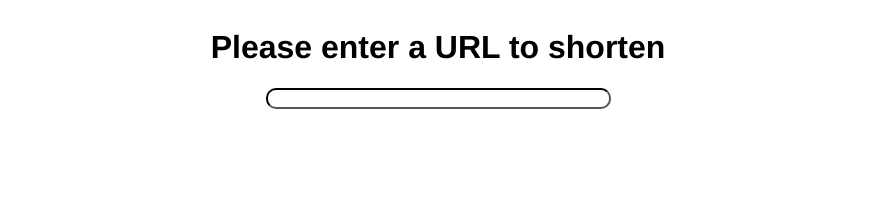
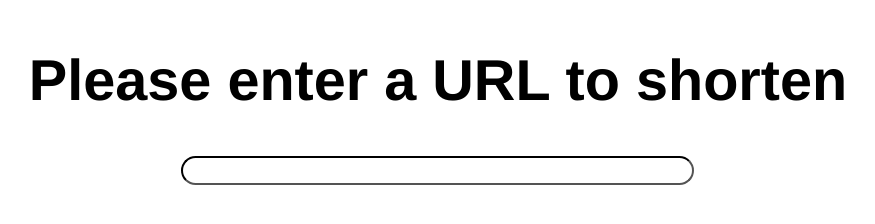
Before and after one commit to mschudt/UrlShortener, a website: page static/html/index.html in a window 1280 px wide. Shown: the whole page, without its empty margins (202-1077 px from the left). Drawn offline with Linux system fonts and the light colour scheme.

Commit message:
nicer css

```diff
--- a/static/css/styles.css
+++ b/static/css/styles.css
@@ -1,5 +1,6 @@
 body {
     font-family: "Helvetica", sans-serif;
+    font-size: 180%;
 }
 
 #main {
@@ -11,13 +12,14 @@ body {
     text-align: center;
 }
 
-input[type=text] {
+input {
+    font-size: 70%;
     text-align: center;
-    border-radius: 10px;
+    border-radius: 10em;
     border-color: black;
 }
 
-input[type=text]:focus {
+input:focus {
     outline: none;
 }
 
```
